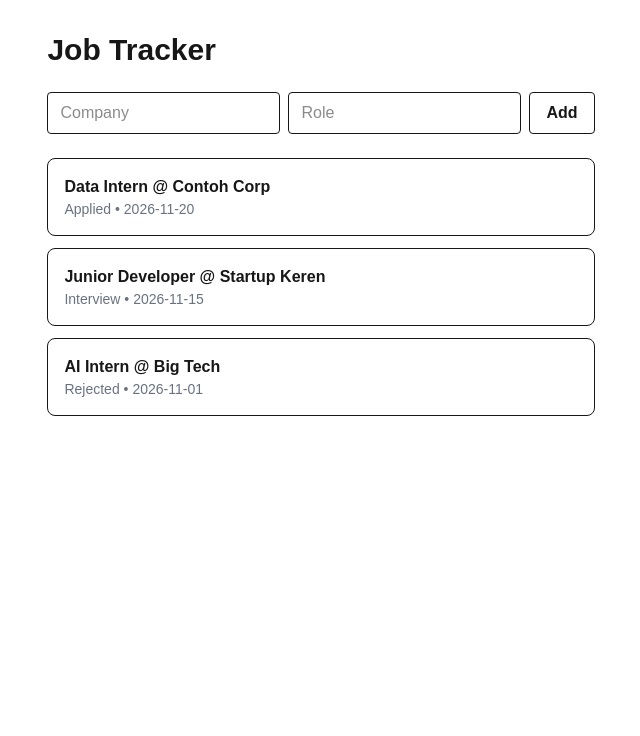
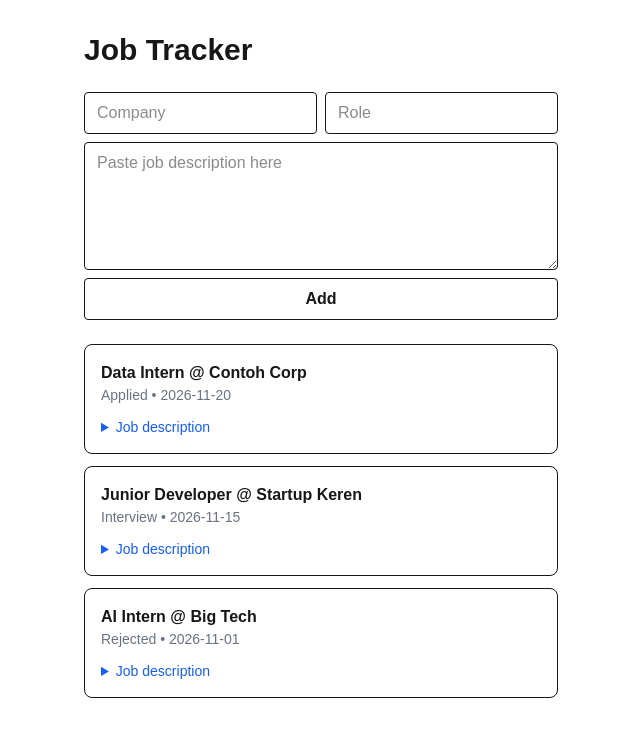
Before and after one commit to Jessieee888/job-tracker, a Next.js app: page / in a window 1280 px wide. Shown: the top 736 px of the page, without its empty margins (319-959 px from the left). Built offline with nearby package versions, Linux system fonts and the light colour scheme.

Commit message:
Added a field to paste th job description

```diff
--- a/app/page.tsx
+++ b/app/page.tsx
@@ -8,52 +8,88 @@ type Application = {
   role: string;
   status: "Applied" | "Interview" | "Offer" | "Rejected";
   date: string;
+  description: string;
 };
 
 const initialApplications: Application[] = [
-  { id: 1, company: "Contoh Corp", role: "Data Intern", status: "Applied", date: "2026-11-20" },
-  { id: 2, company: "Startup Keren", role: "Junior Developer", status: "Interview", date: "2026-11-15" },
-  { id: 3, company: "Big Tech", role: "AI Intern", status: "Rejected", date: "2026-11-01" },
+  {
+    id: 1,
+    company: "Contoh Corp",
+    role: "Data Intern",
+    status: "Applied",
+    date: "2026-11-20",
+    description: "Looking for a data intern with Python and SQL skills.",
+  },
+  {
+    id: 2,
+    company: "Startup Keren",
+    role: "Junior Developer",
+    status: "Interview",
+    date: "2026-11-15",
+    description: "Build web features using React and Node.js.",
+  },
+  {
+    id: 3,
+    company: "Big Tech",
+    role: "AI Intern",
+    status: "Rejected",
+    date: "2026-11-01",
+    description: "Work on machine learning models with the AI team.",
+  },
 ];
 
 export default function Home() {
   const [applications, setApplications] = useState<Application[]>(initialApplications);
   const [company, setCompany] = useState("");
   const [role, setRole] = useState("");
+  const [description, setDescription] = useState("");
 
   function handleAdd(e: React.SubmitEvent<HTMLFormElement>) {
     e.preventDefault();
-    if (!company || !role) return;
+    if (!company.trim() || !role.trim() || !description.trim()) return;
 
     const newApp: Application = {
       id: Date.now(),
-      company,
-      role,
+      company: company.trim(),
+      role: role.trim(),
       status: "Applied",
       date: new Date().toISOString().slice(0, 10),
+      description: description.trim(),
     };
 
     setApplications([newApp, ...applications]);
     setCompany("");
     setRole("");
+    setDescription("");
   }
 
   return (
     <main className="p-8 max-w-3xl mx-auto">
       <h1 className="text-3xl font-bold mb-6">Job Tracker</h1>
 
-      <form onSubmit={handleAdd} className="flex gap-2 mb-6">
+      <form onSubmit={handleAdd} className="flex flex-col gap-2 mb-6">
+        <div className="flex gap-2">
           <input
             className="border rounded px-3 py-2 flex-1"
             placeholder="Company"
             value={company}
             onChange={(e) => setCompany(e.target.value)}
+            required
           />
           <input
             className="border rounded px-3 py-2 flex-1"
             placeholder="Role"
             value={role}
             onChange={(e) => setRole(e.target.value)}
+            required
+          />
+        </div>
+        <textarea
+          className="border rounded px-3 py-2 h-32"
+          placeholder="Paste job description here"
+          value={description}
+          onChange={(e) => setDescription(e.target.value)}
+          required
         />
         <button type="submit" className="border rounded px-4 py-2 font-semibold">
           Add
@@ -65,6 +101,13 @@ export default function Home() {
           <li key={app.id} className="border rounded-lg p-4">
             <p className="font-semibold">{app.role} @ {app.company}</p>
             <p className="text-sm text-gray-500">{app.status} &bull; {app.date}</p>
+
+            <details className="mt-3">
+              <summary className="cursor-pointer text-sm text-blue-600">
+                Job description
+              </summary>
+              <p className="mt-2 text-sm whitespace-pre-wrap">{app.description}</p>
+            </details>
           </li>
         ))}
       </ul>
```
Lines whose indentation alone changed are shown as unchanged.
